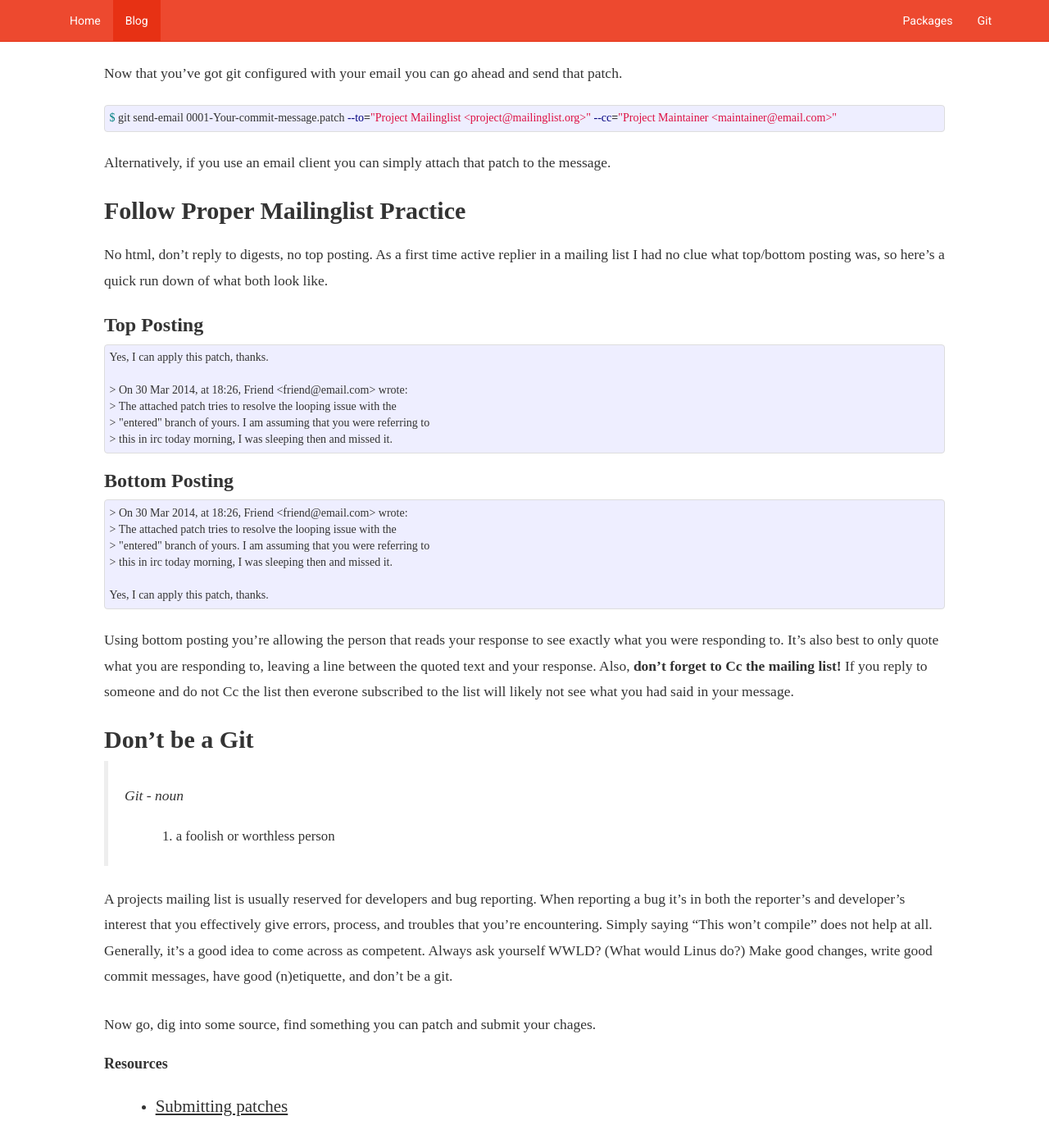
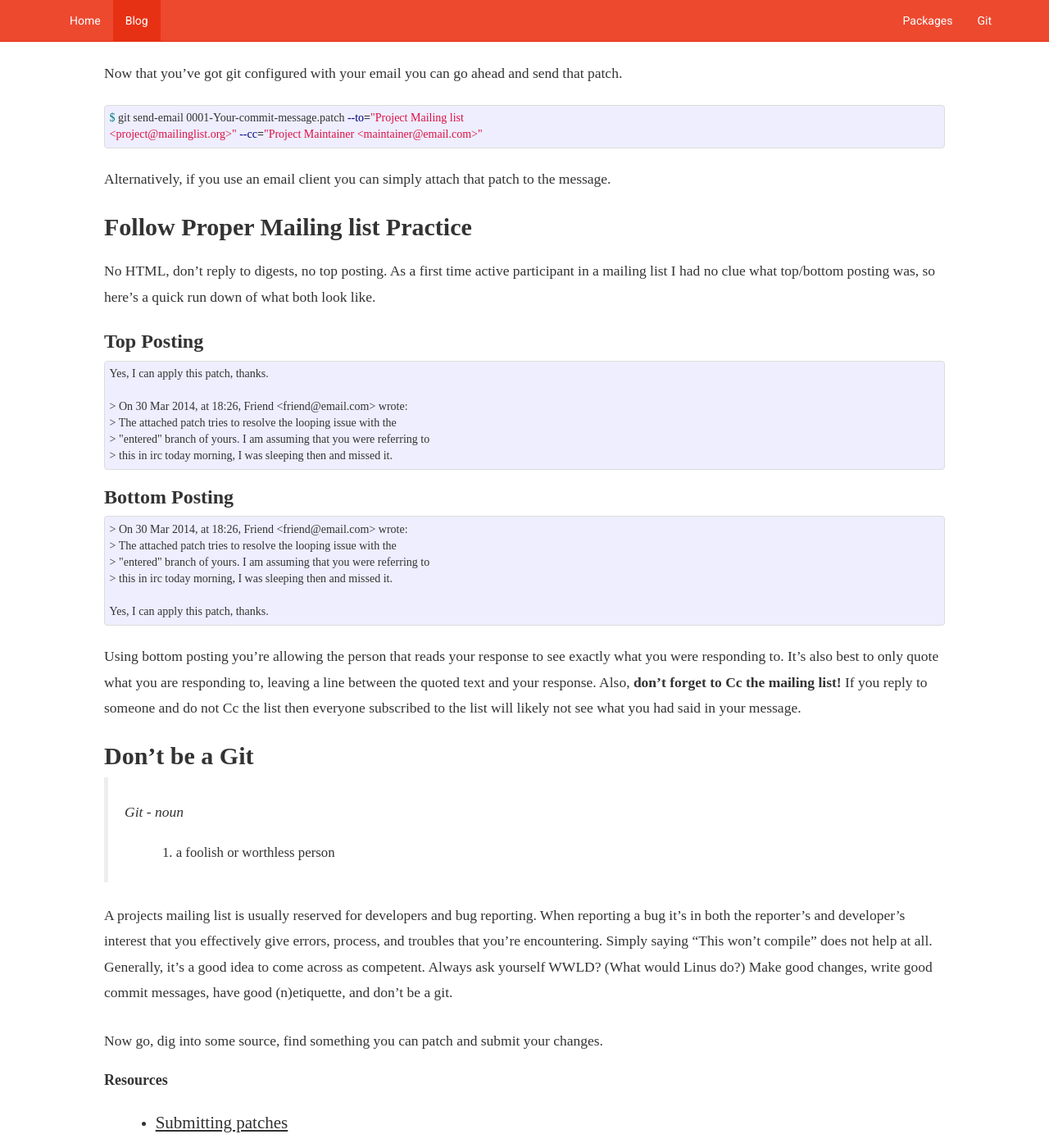
Before and after one commit to 0X1A/wwebsiteasontheinternet, a Jekyll site: the page built from blog/_posts/2014-03-31-firsttime-contrib-git-guide.md, in a window 1280 px wide and 1400 px high, scrolled down 1464 px. Shown: the whole window at 82% size. Built offline with Jekyll 4.4.1, drawn with Linux system fonts in a browser that asks for light colours; nearby versions of some CDN libraries; some web fonts are replaced; Markdown is read by kramdown in place of the engine named in the settings; comment, search, counter and statistics services are not loaded; some of the changed text lies outside the part shown.

```diff
--- a/blog/_posts/2014-03-31-firsttime-contrib-git-guide.md
+++ b/blog/_posts/2014-03-31-firsttime-contrib-git-guide.md
@@ -64,13 +64,15 @@ smtpserverport = 587
 Now that you've got git configured with your email you can go ahead and send that
 patch.
 {% highlight bash %}
-$ git send-email 0001-Your-commit-message.patch --to="Project Mailinglist <project@mailinglist.org>" --cc="Project Maintainer <maintainer@email.com>"
+$ git send-email 0001-Your-commit-message.patch --to="Project Mailing list
+<project@mailinglist.org>" --cc="Project Maintainer <maintainer@email.com>"
 {% endhighlight %}
 Alternatively, if you use an email client you can simply attach that patch to the
 message.
 
-## Follow Proper Mailinglist Practice
-No html, don't reply to digests, no top posting. As a first time active replier
+## Follow Proper Mailing list Practice
+No HTML, don't reply to digests, no top posting. As a first time active
+participant
 in a mailing list I had no clue what top/bottom posting was, so here's a quick
 run down of what both look like.
 ### Top Posting
@@ -97,7 +99,7 @@ Using bottom posting you're allowing the person that reads your response to see
 exactly what you were responding to. It's also best to only quote what you are
 responding to, leaving a line between the quoted text and your response. Also,
 **don't forget to Cc the mailing list!** If you reply to someone and do not Cc
-the list then everone subscribed to the list will likely not see what you had
+the list then everyone subscribed to the list will likely not see what you had
 said in your message.
 
 ## Don't be a Git
@@ -114,7 +116,7 @@ do?) Make good changes, write good commit messages, have good (n)etiquette, and
 don't be a git.
 
 Now go, dig into some source, find something you can patch and submit your
-chages.
+changes.
 
 #### Resources
 - [Submitting patches](https://www.kernel.org/doc/Documentation/SubmittingPatches)
```
Also changed, not shown: other parts of blog/_posts/2014-03-31-firsttime-contrib-git-guide.md (+1 -1 lines), blog/_posts/2013-10-14-ghost-on-apache.md (+2 -1 lines), blog/_posts/2013-11-11-etc-os-release.md (+0 -1 lines), blog/_posts/2014-02-11-using-jekyll.md (+0 -1 lines), img/motor.png (deleted).
